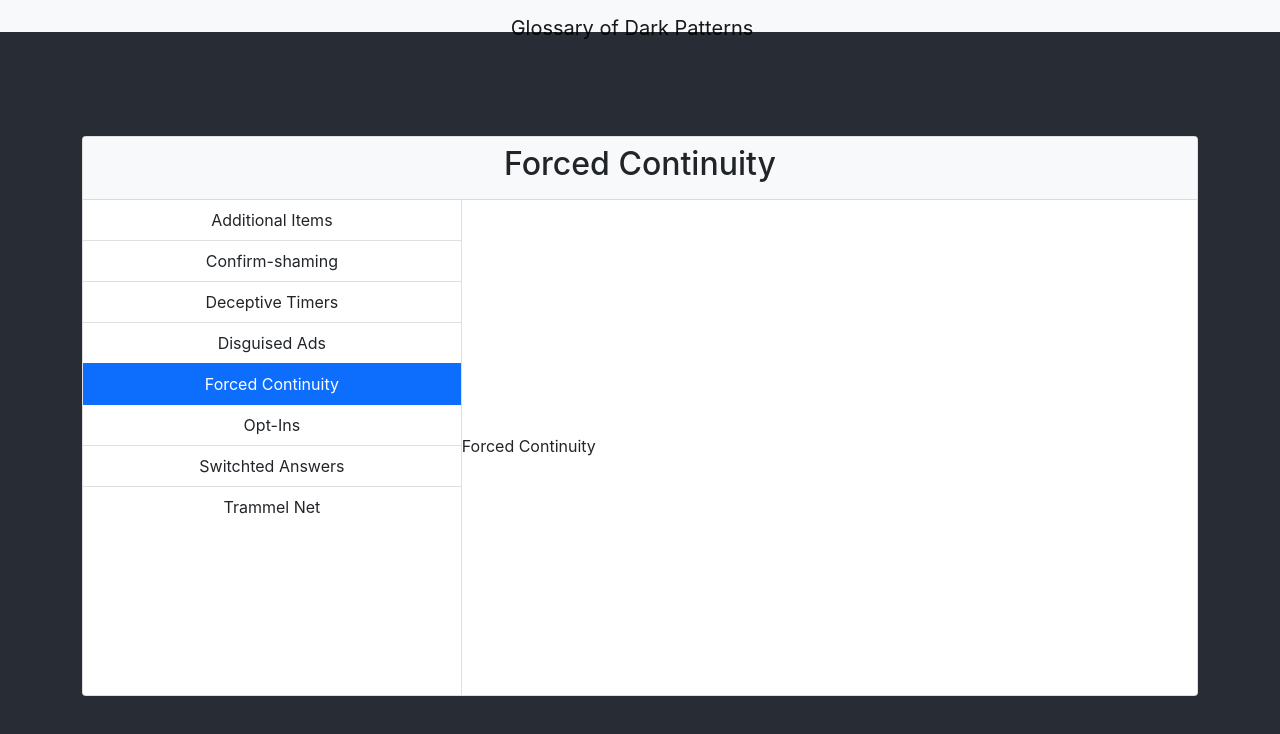
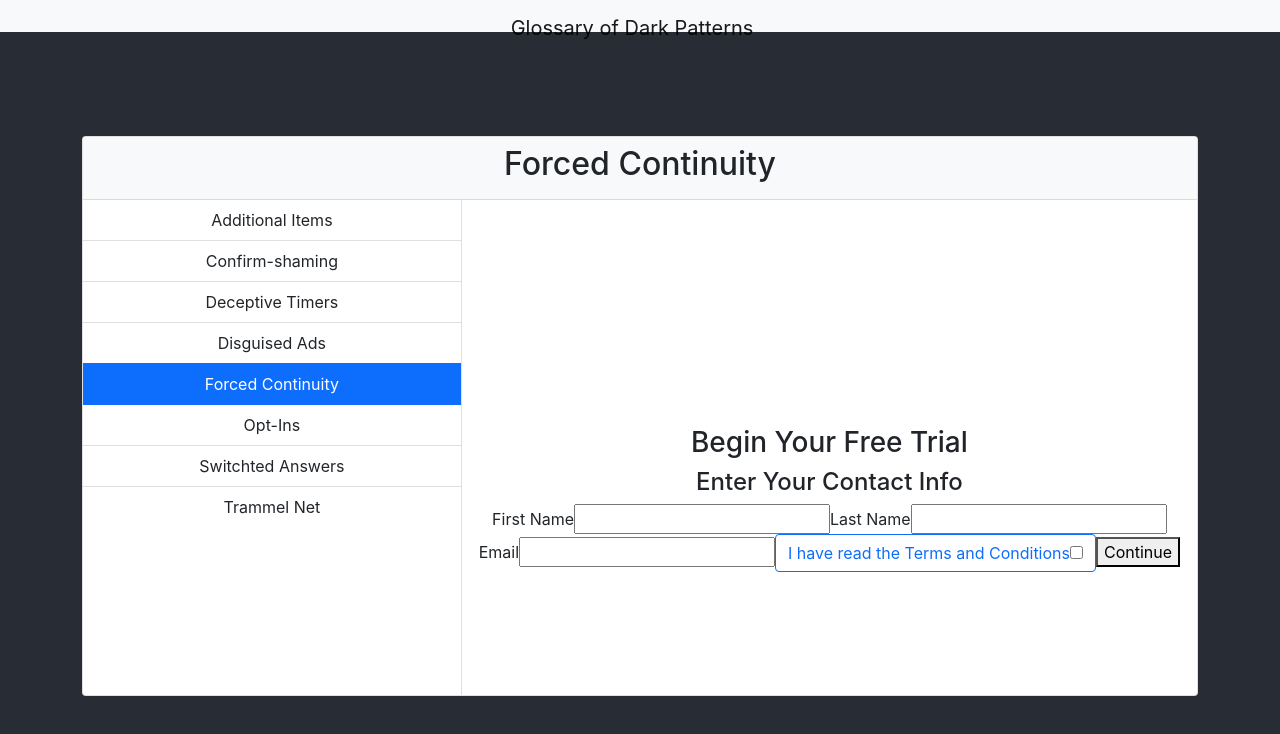
Before and after one commit to whysgai/dark-pattern-glossary, a React (Create React App) app: page / in a window 1280 px wide. Both pictures are taken after a click on the button "Forced Continuity". Shown: the top 734 px of the page. Built offline with nearby package versions, Linux system fonts and the light colour scheme.

Commit message:
feat: Add html for forced continuity

```diff
--- a/src/components/DisguisedAds.js
+++ b/src/components/DisguisedAds.js
@@ -2,7 +2,7 @@ const DisguisedAds = () =>
     <div>
         <h3>Search Results</h3>
         <label>
-            <input placeholder="pie"/>
+            <input placeholder="pie near me"/>
         </label>
         <ul className="results-list">
             <li className="result">
--- /dev/null
+++ b/src/components/ForcedContinuity.js
@@ -0,0 +1,68 @@
+import { useState } from "react";
+
+const ForcedContinuity = () => {
+    const [page, setPage] = useState(0);
+
+    return (
+        <div>
+            <h3>Begin Your Free Trial</h3>
+
+            {
+                page === 0 ?
+                    <>
+                        <h4>Enter Your Contact Info</h4>
+                        <label>
+                            First Name
+                            <input type="text"></input>
+                        </label>
+                        <label>
+                            Last Name
+                            <input type="text"></input>
+                        </label>
+                        <label>
+                            Email
+                            <input type="email"></input>
+                        </label>
+                        <label className="btn btn-outline-primary">
+                            I have read the Terms and Conditions
+                            <input type="checkbox"></input>
+                        </label>
+                        <button onClick={() => setPage(1)}>Continue</button>
+                    </>
+                    :
+                    page === 1 ?
+                        <>
+                            <h4>Enter Payment Info</h4>
+                            <label>
+                                Name on Card
+                                <input type="text"></input>
+                            </label>
+                            <label>
+                                Card Number
+                                <input type="text"></input>
+                            </label>
+                            <label>
+                                CCV / Security Code
+                                <input type="email"></input>
+                            </label>
+                            <label>
+                                Experation Month
+                                <input type="email"></input>
+                            </label>
+                            <label>
+                                Experation Year
+                                <input type="email"></input>
+                            </label>
+                            <button onClick={() => setPage(2)}>Continue</button>
+                        </>
+                        :
+                        <>
+                            <h3>Thanks for signing up!</h3>
+                        </>
+            }
+
+        </div>
+    )
+}
+
+export default ForcedContinuity;
--- a/src/components/GlossaryPage.js
+++ b/src/components/GlossaryPage.js
@@ -1,5 +1,6 @@
 import Confirmshaming from "./Confirmshaming";
 import DisguisedAds from "./DisguisedAds";
+import ForcedContinuity from "./ForcedContinuity";
 import OptIns from "./OptIns";
 import SwitchedAnswers from "./SwitchedAnswers";
 import TrammelNet from "./TrammelNet";
@@ -20,7 +21,7 @@ const GlossaryPage = props =>
                             <DisguisedAds/>
                             :
                             props.activeIndex === "Forced Continuity" ?
-                                <span>Forced Continuity</span>
+                                <ForcedContinuity/>
                                 :
                                 props.activeIndex === "Opt-Ins" ?
                                     <OptIns/>
```
